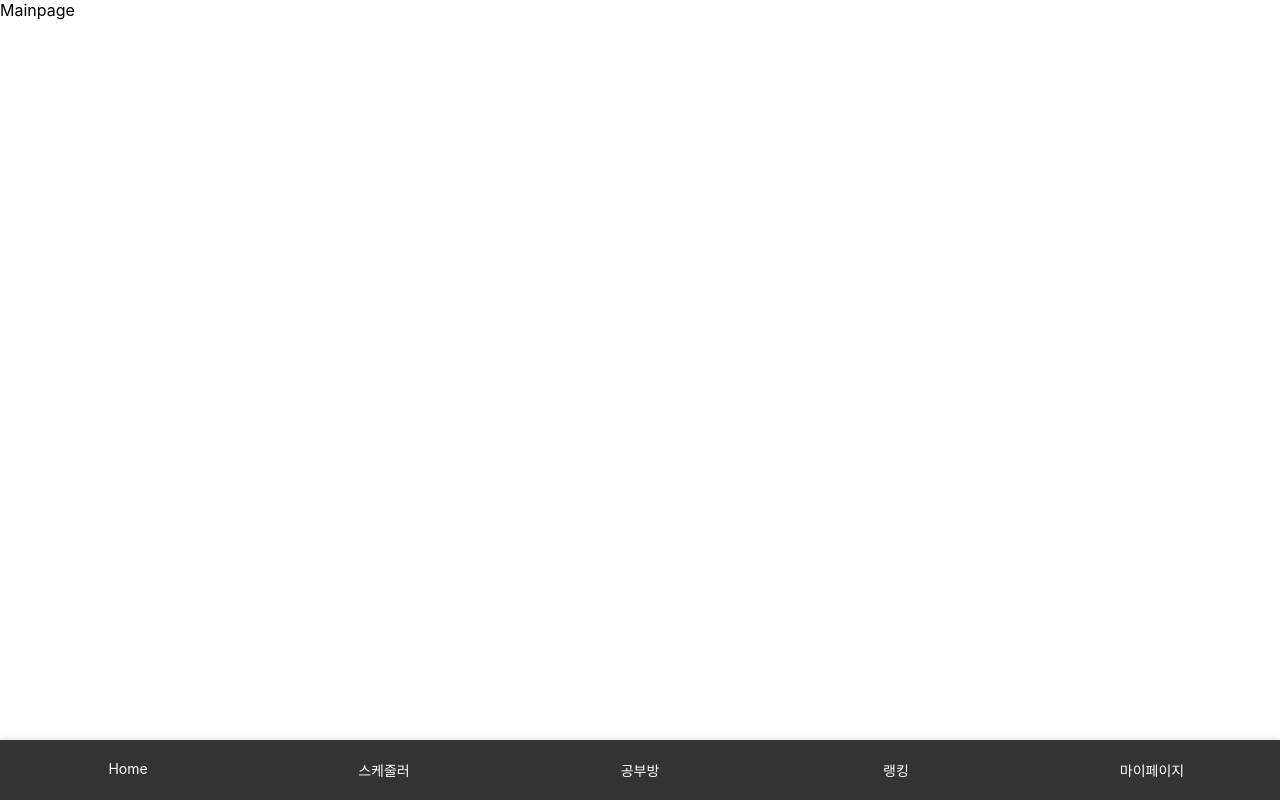
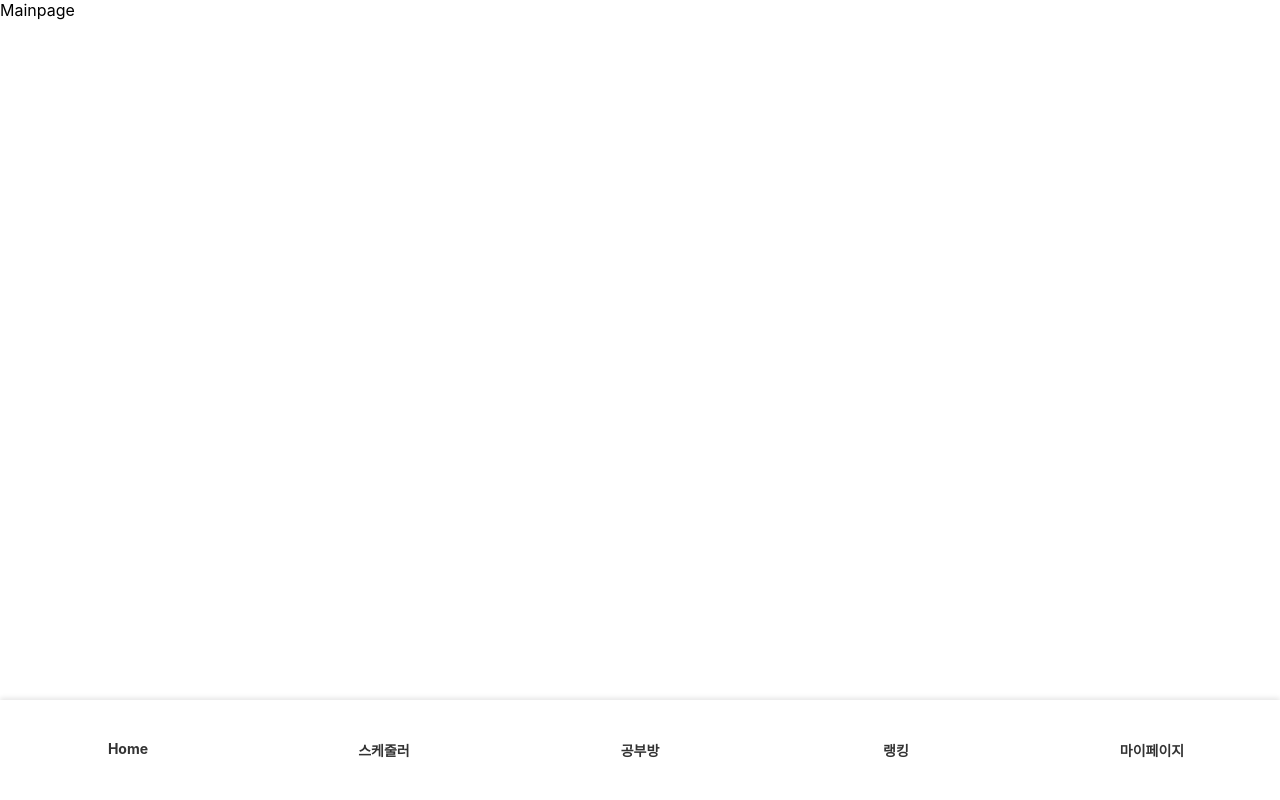
Before and after one commit to jeonha01/smartit, a React (Create React App) app: page / in a window 1280 px wide. Built offline with nearby package versions, Linux system fonts and the light colour scheme.

Commit message:
nineth-commit

```diff
--- a/src/App.css
+++ b/src/App.css
@@ -13,12 +13,12 @@ body {
     position: fixed; /* 항상 화면에 고정 */
     bottom: 0; /* 화면 하단에 고정 */
     width: 100%; /* 화면 전체 너비 사용 */
-    background-color: #333; /* 어두운 배경색 */
-    color: white;
+    background-color: white; /* 어두운 배경색 */
+    color: #333;
     display: flex;
     justify-content: center;
     align-items: center;
-    padding: 10px 0; /* 위아래 여백 추가 */
+    padding: 30px 0; /* 위아래 여백 추가 */
     box-shadow: 0 -2px 5px rgba(0, 0, 0, 0.1); /* 상단 그림자 */
     z-index: 10; /* 다른 요소 위에 표시 */
 }
@@ -39,6 +39,7 @@ body {
     text-align: center; /* 중앙 정렬 */
     padding: 10px 0;
     font-size: 14px;
+    font-weight: bold;
     cursor: pointer;
     transition: background-color 0.3s;
 }
```
